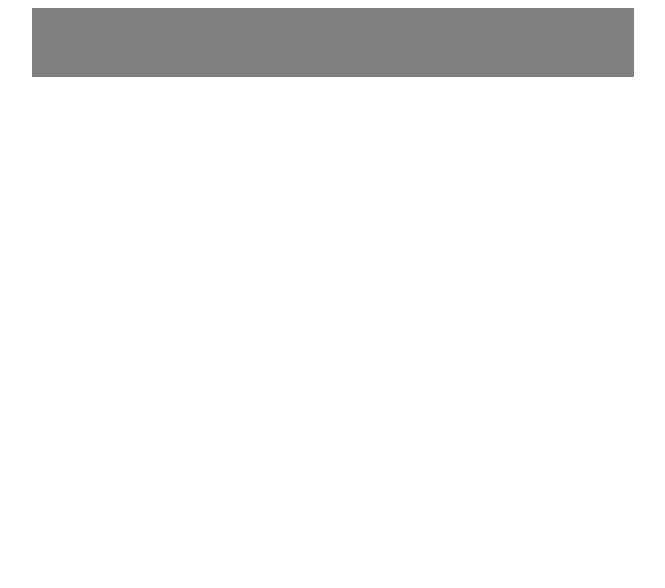
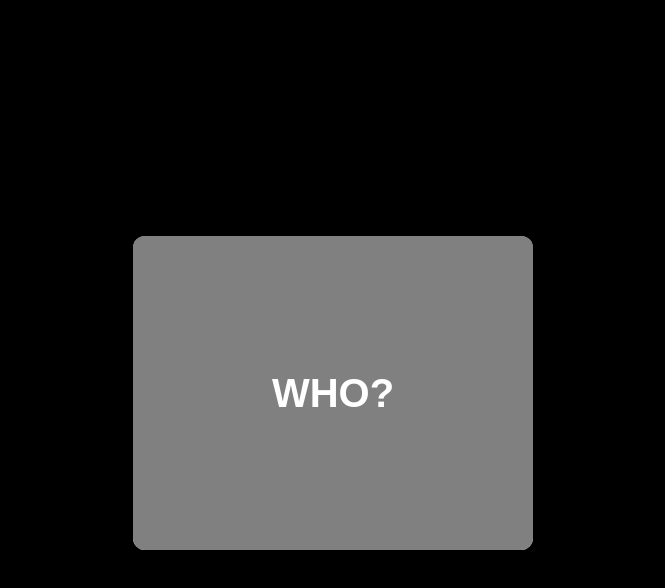
Before and after one commit to michaelakbritt/filters, a plain HTML site: page index 2.html in a window 1280 px wide. Shown: the whole page, without its empty margins (307-972 px from the left). Drawn offline with Linux system fonts and the light colour scheme; placeholder pictures from the web are drawn by us.

Commit message:
Update index 2.html

```diff
--- a/index 2.html
+++ b/index 2.html
@@ -1,79 +1,95 @@
 <!DOCTYPE html>
-<html>
+<html lang="en">
 <head>
+  <meta charset="UTF-8" />
+  <meta name="viewport" content="width=device-width, initial-scale=1.0"/>
   <title>Transitions</title>
 
-
-
   <style>
-
-
-   	body{
-   		font-family: sans-serif;
-   		font-size:60px;
-   		color:#FFF;
+    /* Reset and base styles */
+    * {
+      margin: 0;
+      padding: 0;
+      box-sizing: border-box;
     }
 
-   	.cardholder{
-        text-align: center;
-
+    body {
+      font-family: sans-serif;
+      font-size: 60px;
+      color: #fff;
+      background-color: #000;
+      display: flex;
+      justify-content: center;
+      align-items: center;
+      height: 100vh;
     }
 
-    .card{
-    	position: relative;
-       background-color:lavender;
-       display: inline-block;
-    }
-
-    .card img{
-      width:100%;
-      height:auto;
-    }
-
-
-    .center {
-
-     padding: 60% 0;
+    .cardholder {
       text-align: center;
     }
 
-
-    .card_overlay{
-    	position:absolute;
-    	background-color: gray;
-    	width:100%;
-    	height:100%;
-    	transition: .5s ease;
-
-
+    .card {
+      position: relative;
+      background-color: lavender;
+      display: inline-block;
+      width: 400px;
+      overflow: hidden;
+      border-radius: 12px;
+      box-shadow: 0 4px 12px rgba(0, 0, 0, 0.5);
     }
 
-
-    .card:hover .card_overlay{
-
-    	opacity: .2;
-
-
+    .card img {
+      width: 100%;
+      height: auto;
+      filter: grayscale(100%) brightness(50%);
+      transition: filter 0.5s ease-in-out;
     }
 
-    .card_text{
-    	margin:0;
+    .card_overlay {
+      position: absolute;
+      background-color: gray;
+      width: 100%;
+      height: 100%;
+      opacity: 1;
+      transition: opacity 0.5s ease;
+      z-index: 2;
+      display: flex;
+      justify-content: center;
+      align-items: center;
     }
 
+    .center {
+      text-align: center;
+      font-size: 40px;
+      font-weight: bold;
+    }
 
+    .card:hover .card_overlay {
+      opacity: 0.2;
+    }
 
+    .card:hover img {
+      animation: filterShift 2s forwards;
+    }
+
+    @keyframes filterShift {
+      0% {
+        filter: grayscale(100%) brightness(50%);
+      }
+      100% {
+        filter: grayscale(0%) brightness(100%);
+      }
+    }
   </style>
-
 </head>
 <body>
 
-
-
-
   <div class="cardholder">
     <div class="card">
-       	  <div class="card_overlay"><p class="center">WHO?</p></div>
-       	  <img src="" alt="insert your own image">
+      <div class="card_overlay">
+        <p class="center">WHO?</p>
+      </div>
+      <img src="https://via.placeholder.com/400x300" alt="Insert your own image">
     </div>
   </div>
 
```
Lines whose indentation alone changed are shown as unchanged.
